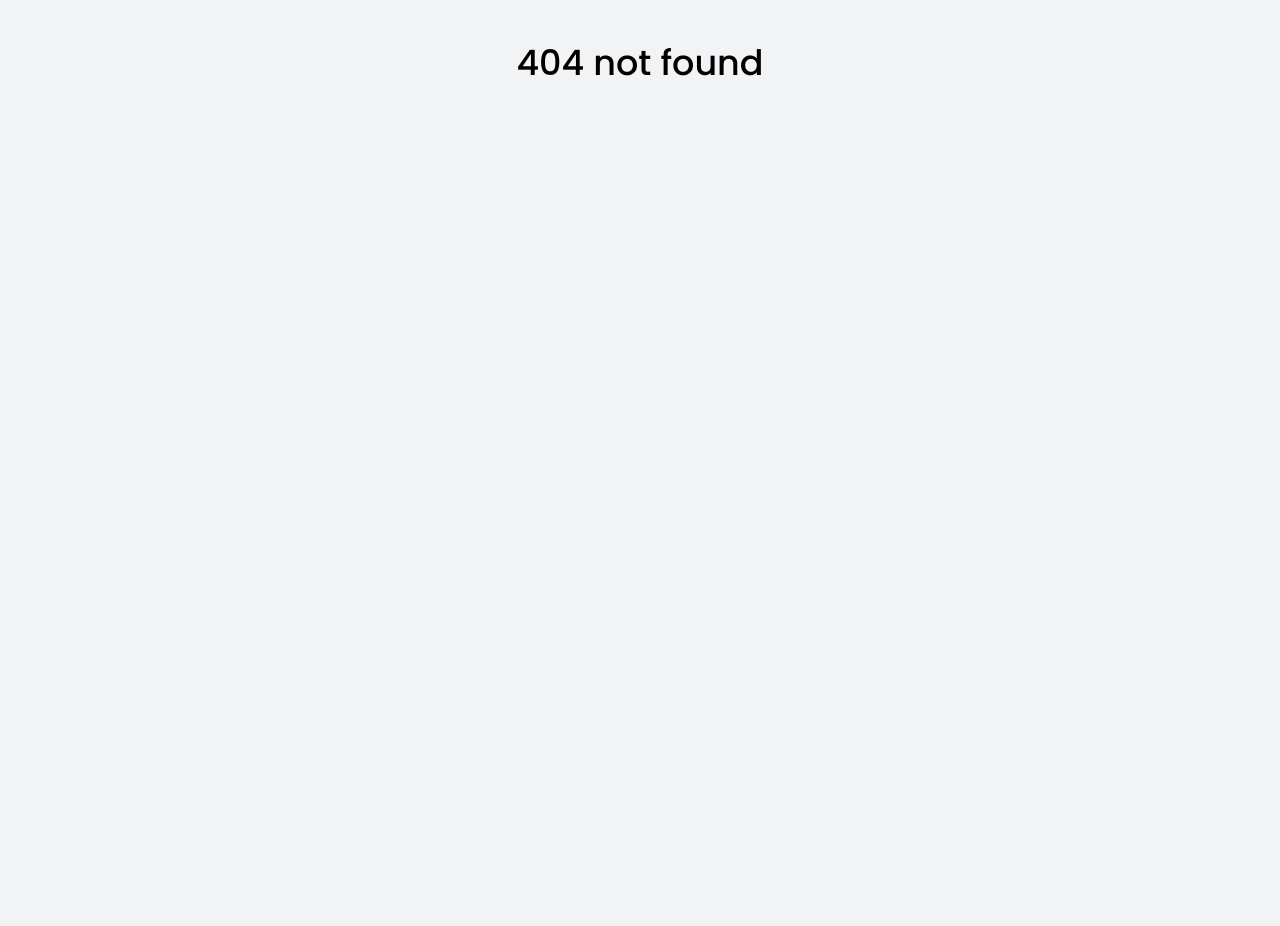
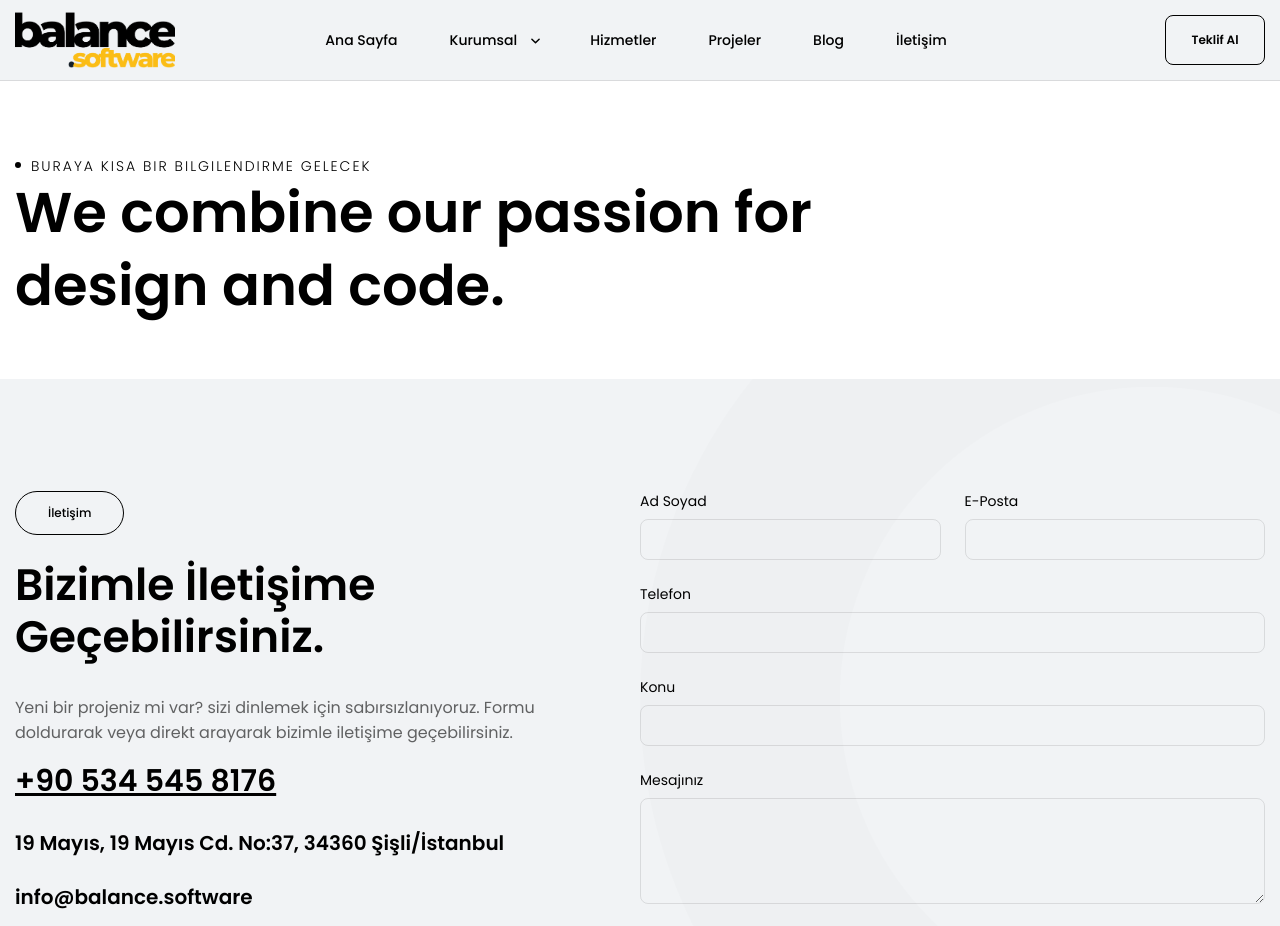
Before and after one commit to furkanqq/software-solutions, a Next.js app: page /contact in a window 1280 px wide. Before the commit this address had no page. Shown: the top 926 px of the page. Before the commit the page ends 800 px from the top, so only its background shows below. Built offline with nearby package versions, Linux system fonts and the light colour scheme.

Commit message:
contact page

```diff
--- /dev/null
+++ b/pages/contact/index.module.scss
@@ -0,0 +1,131 @@
+.wrapper {
+  background-color: rgba(var(--colors-off-white));
+  padding-top: 112px;
+  padding-bottom: 112px;
+  position: relative;
+  overflow: hidden;
+
+
+  &::before {
+    content: '';
+    width: 80vw;
+    height: 80vw;
+    border: 200px solid #000;
+    border-radius: 50%;
+    position: absolute;
+    top: -15vw;
+    right: -30vw;
+    opacity: .01;
+    pointer-events: none;
+  }
+
+  .container {
+    display: grid;
+    grid-template-columns: 5fr 5fr;
+
+    .info {
+      .title {
+        display: grid;
+        gap: 24px;
+
+        span {
+          width: fit-content;
+          border: 1px solid rgba(var(--colors-dark));
+          padding: 12px 32px;
+          border-radius: 24px;
+          font-size: 12px;
+          font-weight: 500;
+        }
+
+        h1 {
+          font-size: 44px;
+          font-weight: 600;
+        }
+      }
+
+      .describe {
+        display: grid;
+        align-items: center;
+        margin: 24px 0px;
+
+        .phone {
+          font-size: 30px;
+          font-weight: 600;
+          text-decoration: underline;
+        }
+
+        .address {
+          font-size: 20px;
+          margin-top: 24px;
+          font-weight: 600;
+        }
+
+        p {
+          font-size: 16px;
+          color: rgba(var(--colors-dark), 0.6);
+          width: 90%;
+        }
+
+        a {
+          position: relative;
+          display: flex;
+          align-items: center;
+          font-size: 16px;
+          width: fit-content;
+          height: fit-content;
+          font-weight: 300;
+
+          &::after {
+            position: absolute;
+            content: '';
+            width: 44px;
+            height: 44px;
+            border-radius: 50%;
+            left: -20px;
+            z-index: -1;
+            background-color: rgba(var(--colors-dark), 0.1);
+          }
+
+          svg {
+            margin-left: 6px;
+          }
+        }
+      }
+
+
+
+    }
+
+    .form {
+      form {
+        display: flex;
+        flex-direction: column;
+        gap: 24px;
+
+        input {
+          background-color: transparent;
+        }
+
+        .row {
+          display: grid;
+          grid-template-columns: 1fr 1fr;
+          gap: 24px;
+        }
+
+        .row_one {
+          display: grid;
+          grid-template-columns: 1fr;
+          gap: 24px;
+        }
+
+        .send_button {
+          display: block;
+          max-width: fit-content;
+          padding: 0px 24px;
+
+        }
+      }
+    }
+  }
+
+}
--- /dev/null
+++ b/pages/contact/index.tsx
@@ -0,0 +1,74 @@
+import styles from './index.module.scss';
+
+import { XPageTitle } from '@/src/components/XPageTitle';
+import { XTextarea } from '@/src/components/XTextarea';
+import Container from '@/src/components/XContainer';
+import { XButton } from '@/src/components/XButton';
+import { XInput } from '@/src/components/XInput';
+import { XLink } from '@/src/components/XLink';
+import XHeader from '@/src/composite/XHeader';
+import XFooter from '@/src/composite/XFooter';
+
+import Layouts from '@/src/layouts';
+
+export default function ContactPage() {
+  return (
+    <Layouts>
+      <XHeader />
+      <main>
+        <XPageTitle
+          title="We combine our passion for design and code."
+          multiTitle="Buraya kısa bir bilgilendirme gelecek"
+          bgColor="white"
+        />
+        <section className={styles.wrapper}>
+          <Container className={styles.container}>
+            <div className={styles.info}>
+              <div className={styles.title}>
+                <span>İletişim </span>
+                <h1>Bizimle İletişime Geçebilirsiniz.</h1>
+              </div>
+              <div className={styles.describe}>
+                <p>
+                  Yeni bir projeniz mi var? sizi dinlemek için
+                  sabırsızlanıyoruz. Formu doldurarak veya direkt arayarak
+                  bizimle iletişime geçebilirsiniz.
+                </p>
+                <XLink className={styles.phone} href="/">
+                  +90 534 545 8176
+                </XLink>
+                <XLink className={styles.address} href="/">
+                  19 Mayıs, 19 Mayıs Cd. No:37, 34360 Şişli/İstanbul
+                </XLink>
+                <XLink className={styles.address} href="/">
+                  info@balance.software
+                </XLink>
+              </div>
+            </div>
+            <div className={styles.form}>
+              <form action="">
+                <div className={styles.row}>
+                  <XInput label="Ad Soyad" type="text" />
+                  <XInput label="E-Posta" type="text" />
+                </div>
+                <div className={styles.row_one}>
+                  <XInput label="Telefon" type="text" />
+                </div>
+                <div className={styles.row_one}>
+                  <XInput label="Konu" type="text" />
+                </div>
+                <div className={styles.row_one}>
+                  <XTextarea label="Mesajınız" />
+                </div>
+                <XButton className={styles.send_button} color="outline">
+                  Gönder
+                </XButton>
+              </form>
+            </div>
+          </Container>
+        </section>
+      </main>
+      <XFooter />
+    </Layouts>
+  );
+}
```
